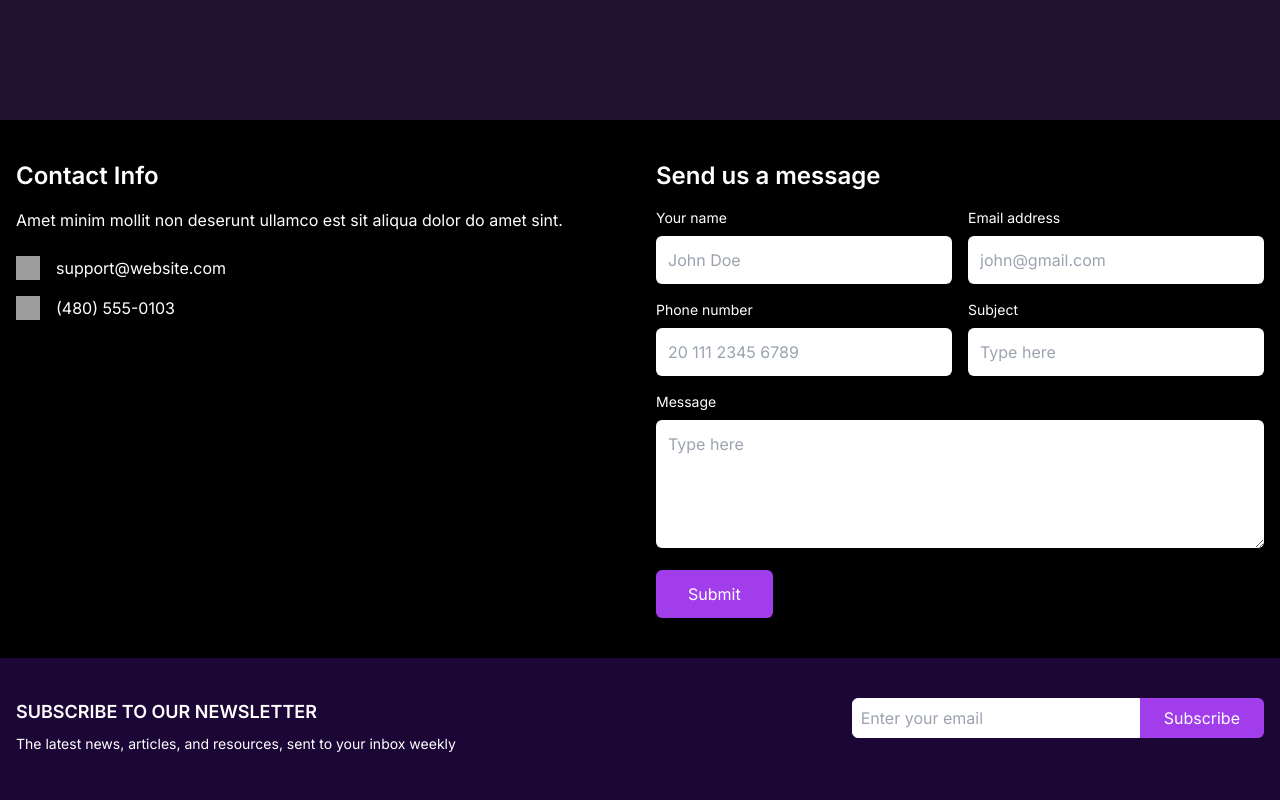
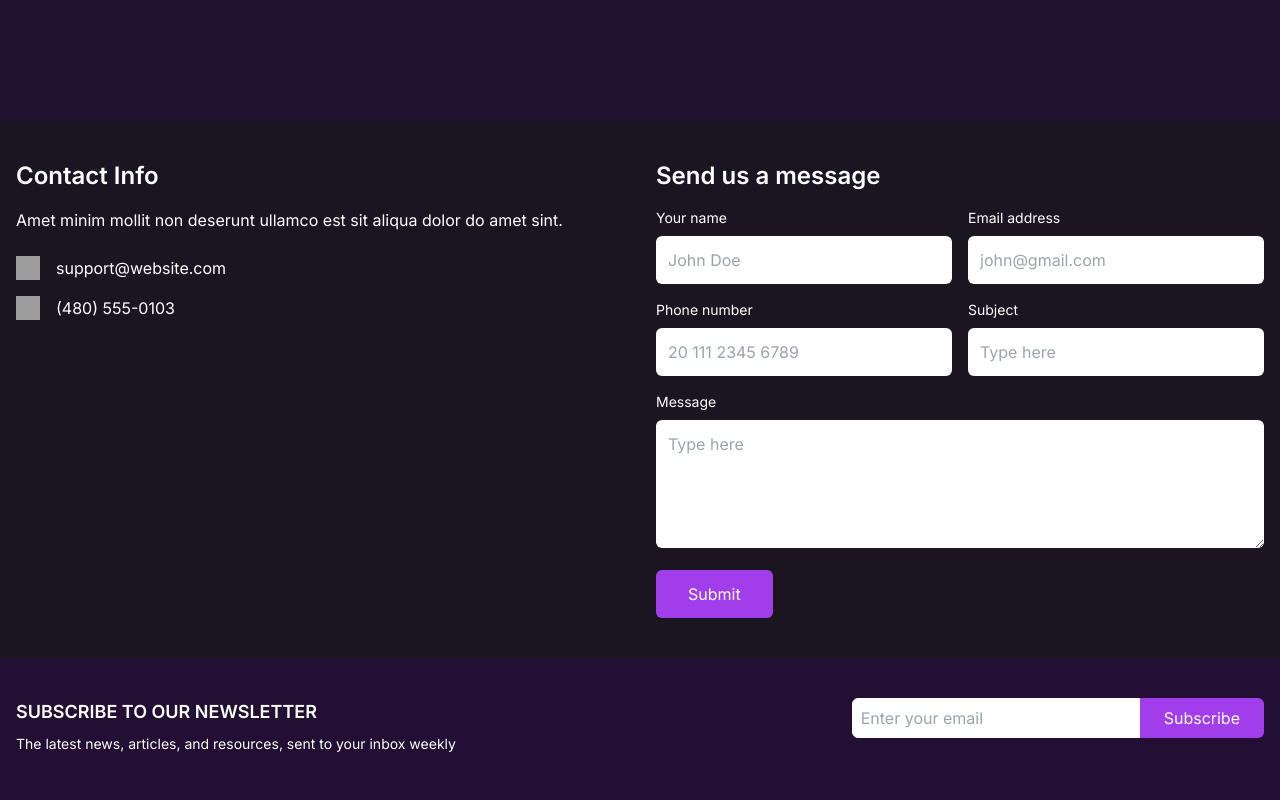
Before and after one commit to codermat03/codermat_app, a Next.js app: page / in a window 1280 px wide. Shown: the part 3240-4040 px from the top of the page. Built offline with nearby package versions, Linux system fonts and the light colour scheme; grey boxes are pictures that could not be loaded.

Commit message:
coloraization

```diff
--- a/src/app/components/contact-form/contact-form.tsx
+++ b/src/app/components/contact-form/contact-form.tsx
@@ -2,7 +2,7 @@ import React from "react";
 
 const ContactForm = () => {
   return (
-    <section className="bg-black text-white py-10">
+    <section className="bg-[#1b1521] text-white py-10">
       <div className=" mx-auto max-w-7xl px-4 grid md:grid-cols-2 gap-8">
         {/* Contact Info Section */}
         <div>
--- a/src/app/components/shared/footer/footer.tsx
+++ b/src/app/components/shared/footer/footer.tsx
@@ -2,7 +2,7 @@ import React from "react";
 
 const Footer = () => {
   return (
-    <footer className="bg-[#1c0636] text-white py-10">
+    <footer className="bg-[#230f33] text-white py-10">
       <div className="max-w-7xl mx-auto px-4">
         <div className="mb-10 md:flex justify-between">
           <div>
```
